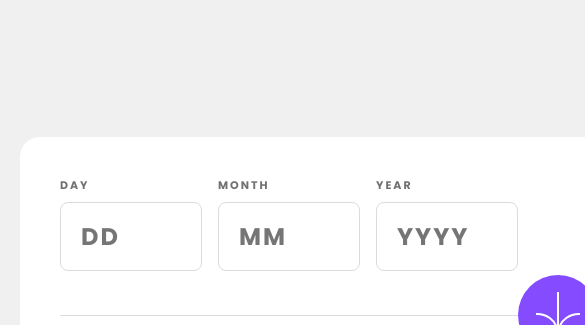
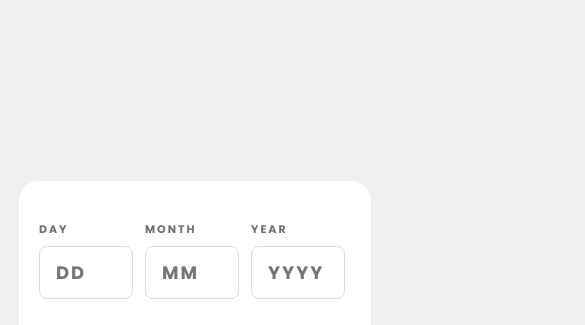
Before and after one commit to jmaloon/Age-Calculator, a plain HTML site: page index.html in a window 390 px wide. Shown: the top 325 px of the page, 585 px wide, since content can reach past the window. Drawn offline with Linux system fonts and the light colour scheme.

Commit message:
simple responsiveness

```diff
--- a/index.html
+++ b/index.html
@@ -163,6 +163,59 @@
       .attribution a {
         color: hsl(228, 45%, 44%);
       }
+
+      @media (max-width: 768px) {
+        .page {
+          width: calc(100vw - 20px);
+          min-height: calc(100vh - 20px - 20px);
+          display: grid;
+          place-items: center;
+          padding: 10px;
+        }
+
+        .container {
+          max-width: 312px;
+          padding: 40px 20px;
+
+          border-bottom-right-radius: 120px;
+        }
+
+        form {
+          gap: 12px;
+          padding-bottom: 60px;
+          margin-bottom: 60px;
+        }
+
+        form input {
+          max-width: 60px;
+          padding: 12px 16px;
+
+          font-size: 18px;
+          letter-spacing: 2px;
+        }
+
+        form button {
+          width: 70px;
+          height: 70px;
+          padding: 0;
+
+          right: 50%;
+          transform: translate(50%, 50%);
+
+          background-color: var(--purple);
+          border: none;
+          border-radius: 100px;
+
+          cursor: pointer;
+        }
+        form button img {
+          width: 50%;
+        }
+
+        .result {
+          font-size: 54px;
+        }
+      }
     </style>
   </head>
   <body>
```
